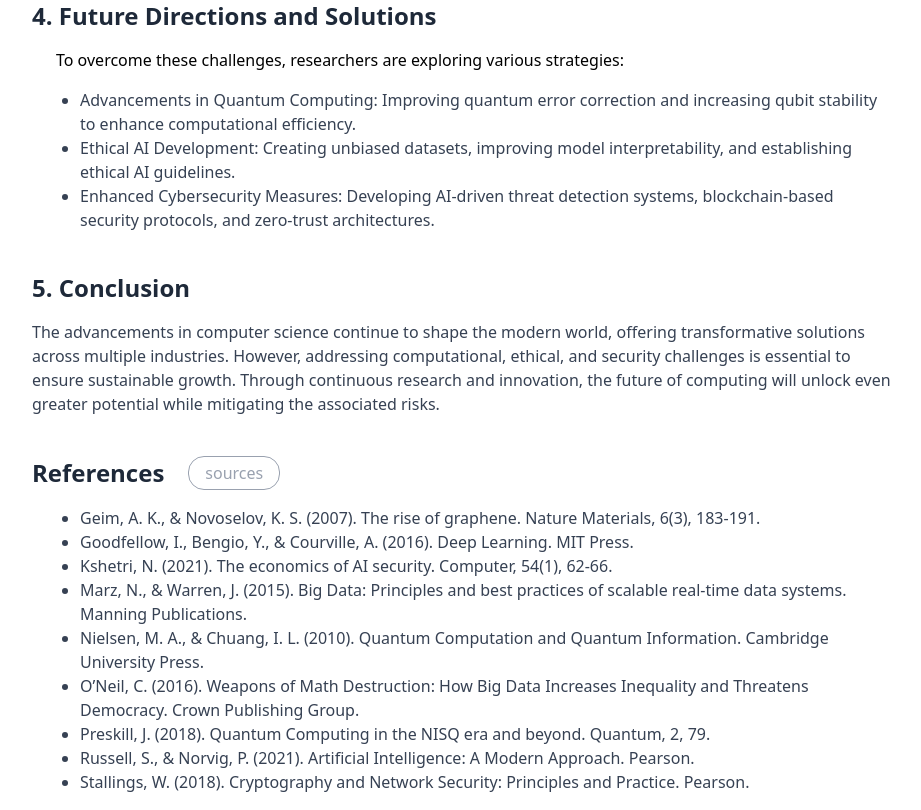
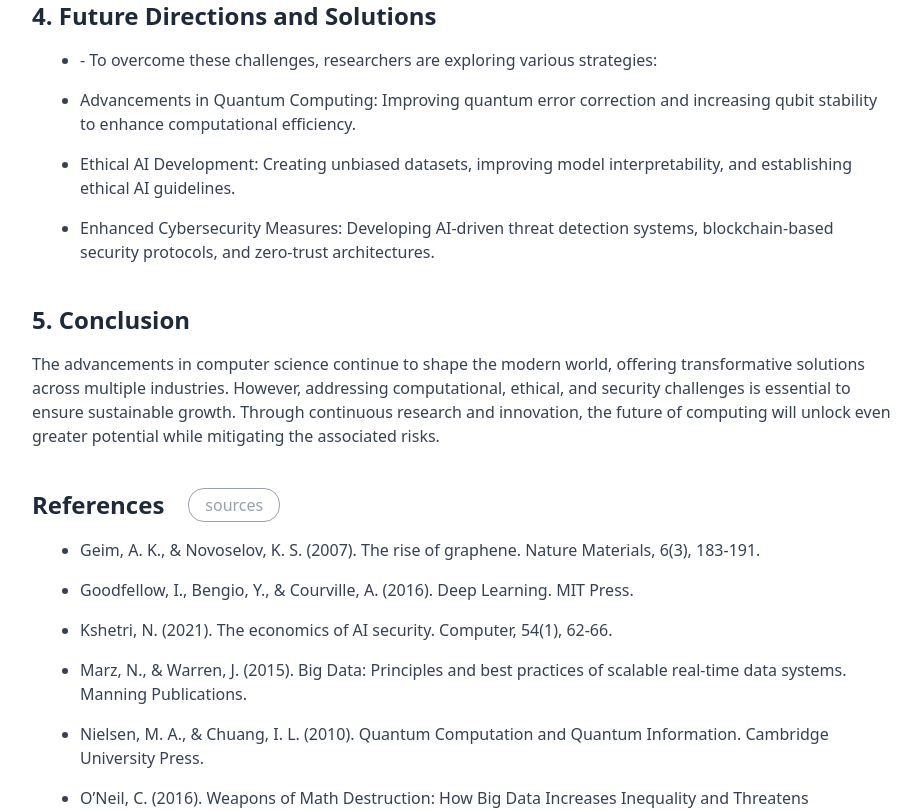
Before and after one commit to Ari-ICU/Department-website-rupp, a React (Vite) app: page /research/1 in a window 1280 px wide. Shown: the part 2260-3070 px from the top of the page, without its empty margins (176-1097 px from the left). Built offline with nearby package versions, Linux system fonts and the light colour scheme.

Commit message:
update code

```diff
--- a/src/components/admission/ImportantDates.jsx
+++ b/src/components/admission/ImportantDates.jsx
@@ -78,14 +78,14 @@ const ImportantDates = () => {
                                 viewport={{ once: true, amount: 0.5 }}
                                 className="bg-white rounded-lg shadow-md p-6"
                             >
-                                <div className="grid grid-cols-12 items-center gap-4 justify-center">
-                                    <div className="bg-pink-100 px-4 py-2 flex flex-col items-center col-span-4">
+                                <div className="grid xl:grid-cols-12 grid-rowsitems-center gap-4 justify-center">
+                                    <div className="bg-pink-100 px-4 py-2 flex flex-col items-center xl:col-span-4 col-span-12">
                                         <h3 className="text-lg font-normal mb-2">{item.title}</h3>
                                         <span className="text-pink-700 text-lg text-center rounded-md font-semibold">
                                             {item.date}
                                         </span>
                                     </div>
-                                    <div className='col-span-8'>
+                                    <div className='xl:col-span-8 col-span-12'>
                                         <h1 className="text-xl font-semibold mt-2">{item.subtitle}</h1>
                                         <p className="text-gray-600">{item.description}</p>
                                     </div>
--- a/src/components/researchDetails/ResearchSection.jsx
+++ b/src/components/researchDetails/ResearchSection.jsx
@@ -1,5 +1,5 @@
 import React from 'react';
-import image1 from '../../assets/research/1.png';
+import image1 from '../../assets/research/1.png'; // Make sure this path is correct
 
 const researchData = [
     {
@@ -39,16 +39,12 @@ const researchData = [
     },
     {
         title: '4. Future Directions and Solutions',
-        content: (
-            <div>
-                <p className='mb-4'>To overcome these challenges, researchers are exploring various strategies:</p>
-                <ul className="list-disc ml-6 text-gray-700">
-                    <li>Advancements in Quantum Computing: Improving quantum error correction and increasing qubit stability to enhance computational efficiency.</li>
-                    <li>Ethical AI Development: Creating unbiased datasets, improving model interpretability, and establishing ethical AI guidelines.</li>
-                    <li>Enhanced Cybersecurity Measures: Developing AI-driven threat detection systems, blockchain-based security protocols, and zero-trust architectures.</li>
-                </ul>
-            </div>
-        )
+        content: [
+            "- To overcome these challenges, researchers are exploring various strategies:",
+            "Advancements in Quantum Computing: Improving quantum error correction and increasing qubit stability to enhance computational efficiency.",
+            "Ethical AI Development: Creating unbiased datasets, improving model interpretability, and establishing ethical AI guidelines.",
+            "Enhanced Cybersecurity Measures: Developing AI-driven threat detection systems, blockchain-based security protocols, and zero-trust architectures."
+        ]
     },
     {
         title: '5. Conclusion',
@@ -57,20 +53,17 @@ const researchData = [
     {
         title: 'References',
         tag: 'sources',
-        content: (
-            <ul className="list-disc ml-6 text-gray-700">
-                <li>Geim, A. K., & Novoselov, K. S. (2007). The rise of graphene. Nature Materials, 6(3), 183-191.</li>
-                <li>Goodfellow, I., Bengio, Y., & Courville, A. (2016). Deep Learning. MIT Press.</li>
-                <li>Kshetri, N. (2021). The economics of AI security. Computer, 54(1), 62-66.</li>
-                <li>Marz, N., & Warren, J. (2015). Big Data: Principles and best practices of scalable real-time data systems. Manning Publications.</li>
-                <li>Nielsen, M. A., & Chuang, I. L. (2010). Quantum Computation and Quantum Information. Cambridge University Press.</li>
-                <li>O’Neil, C. (2016). Weapons of Math Destruction: How Big Data Increases Inequality and Threatens Democracy. Crown Publishing Group.</li>
-                <li>Preskill, J. (2018). Quantum Computing in the NISQ era and beyond. Quantum, 2, 79.</li>
-                <li>Russell, S., & Norvig, P. (2021). Artificial Intelligence: A Modern Approach. Pearson.</li>
-                <li>Stallings, W. (2018). Cryptography and Network Security: Principles and Practice. Pearson.</li>
-            </ul>
-
-        )
+        content: [
+            "Geim, A. K., & Novoselov, K. S. (2007). The rise of graphene. Nature Materials, 6(3), 183-191.",
+            "Goodfellow, I., Bengio, Y., & Courville, A. (2016). Deep Learning. MIT Press.",
+            "Kshetri, N. (2021). The economics of AI security. Computer, 54(1), 62-66.",
+            "Marz, N., & Warren, J. (2015). Big Data: Principles and best practices of scalable real-time data systems. Manning Publications.",
+            "Nielsen, M. A., & Chuang, I. L. (2010). Quantum Computation and Quantum Information. Cambridge University Press.",
+            "O’Neil, C. (2016). Weapons of Math Destruction: How Big Data Increases Inequality and Threatens Democracy. Crown Publishing Group.",
+            "Preskill, J. (2018). Quantum Computing in the NISQ era and beyond. Quantum, 2, 79.",
+            "Russell, S., & Norvig, P. (2021). Artificial Intelligence: A Modern Approach. Pearson.",
+            "Stallings, W. (2018). Cryptography and Network Security: Principles and Practice. Pearson."
+        ]
     }
 ];
 
@@ -80,18 +73,18 @@ const ResearchSection = () => {
             <div className="max-w-4xl mx-auto px-4">
                 {researchData.map((section, index) => (
                     <div key={index} className="mb-10">
-                        <div className='flex items-center gap-6 '>
+                        <div className="flex items-center gap-6">
                             <h2 className="text-2xl font-semibold mb-4 text-gray-800">{section.title}</h2>
-                            {section.tag &&
-                            <p className='py-1 px-4 mb-4 border rounded-2xl text-gray-400'>{section.tag}</p>
-                        }
+                            {section.tag && <p className="py-1 px-4 mb-4 border rounded-2xl text-gray-400">{section.tag}</p>}
                         </div>
                         {Array.isArray(section.content) || typeof section.content === 'object' ? (
                             <div className="ml-6">
                                 {Array.isArray(section.content) ? (
                                     section.content.map((subContent, subIndex) => (
                                         typeof subContent === 'string' ? (
-                                            <p key={subIndex} className="text-gray-700 mb-4">{subContent}</p>
+                                            <ul key={subIndex} className="list-disc ml-6">
+                                                <li className="text-gray-700 mb-4">{subContent}</li>
+                                            </ul>
                                         ) : (
                                             <div key={subIndex}>
                                                 <h3 className="text-xl font-semibold mb-2 text-gray-800">{subContent.subtitle}</h3>
--- a/src/components/scholar/ScholarshipOpportunities.jsx
+++ b/src/components/scholar/ScholarshipOpportunities.jsx
@@ -92,7 +92,7 @@ const ScholarshipOpportunities = () => {
                     whileInView={{ opacity: 1, y: 0 }}
                     transition={{ duration: 0.5 }}
                     viewport={{ once: true }}
-                    className="flex flex-col xl:flex-row justify-between items-center mb-8"
+                    className="flex flex-col xl:flex-row justify-between max-w-2xl items-center mb-8"
                 >
                     <motion.h2
                         initial={{ opacity: 0, scale: 0.9 }}
```
